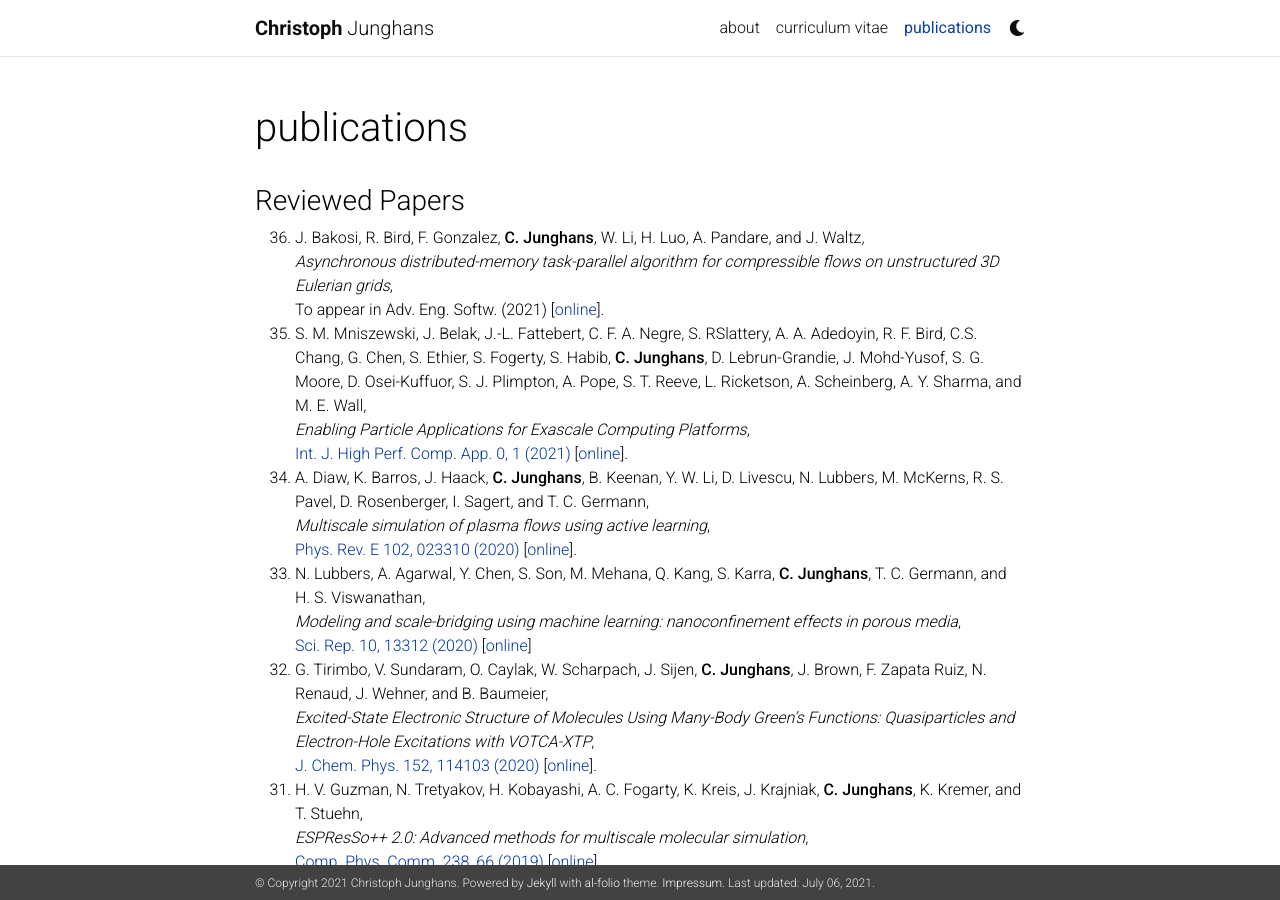
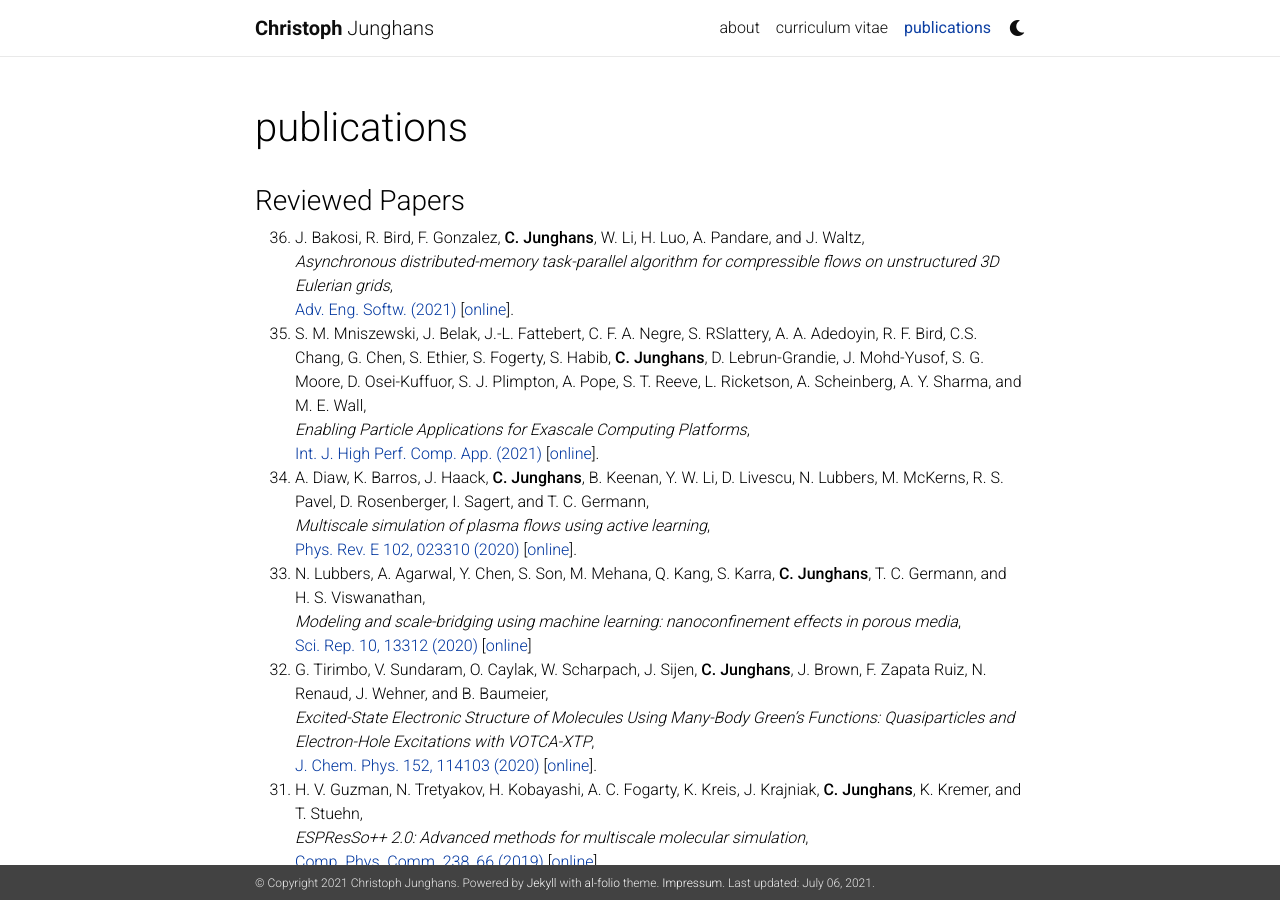
Before and after one commit to junghans/junghans.github.io, a Jekyll site: the page built from _pages/publications.md, in a window 1280 px wide and 900 px high. Built offline with Jekyll 4.4.1, drawn with Linux system fonts in a browser that asks for light colours; nearby versions of some CDN libraries; a style sheet for code colours, icons or effects is not loaded.

Commit message:
pub: update quinoa paper

```diff
--- a/_pages/publications.md
+++ b/_pages/publications.md
@@ -12,10 +12,10 @@
 
 0. J. Bakosi, R. Bird, F. Gonzalez, **C. Junghans**, W. Li, H. Luo, A. Pandare, and J. Waltz,<br>
    *Asynchronous distributed-memory task-parallel algorithm for compressible flows on unstructured 3D Eulerian grids*,<br>
-   To appear in Adv. Eng. Softw. (2021) [[online](2021b.pdf)].
+   [Adv. Eng. Softw. (2021)](https://doi.org/10.1016/j.advengsoft.2020.102962) [[online](2021b.pdf)].
 0. S. M. Mniszewski, J. Belak, J.-L. Fattebert, C. F. A. Negre, S. RSlattery, A. A. Adedoyin, R. F. Bird, C.S. Chang, G. Chen, S. Ethier, S. Fogerty, S. Habib, **C. Junghans**, D. Lebrun-Grandie, J. Mohd-Yusof, S. G. Moore, D. Osei-Kuffuor, S. J. Plimpton, A. Pope, S. T. Reeve, L. Ricketson, A. Scheinberg, A. Y. Sharma, and M. E. Wall,<br>
    *Enabling Particle Applications for Exascale Computing Platforms*,<br>
-   [Int. J. High Perf. Comp. App. 0, 1 (2021)](https://doi.org/10.1177/10943420211022829) [[online](2021a.pdf)].
+   [Int. J. High Perf. Comp. App. (2021)](https://doi.org/10.1177/10943420211022829) [[online](2021a.pdf)].
 0. A. Diaw, K. Barros, J. Haack, **C. Junghans**, B. Keenan, Y. W. Li, D. Livescu, N. Lubbers, M. McKerns, R. S. Pavel, D. Rosenberger, I. Sagert, and T. C. Germann,<br>
    *Multiscale simulation of plasma flows using active learning*,<br>
    [Phys. Rev. E 102, 023310 (2020)](https://doi.org/10.1103/PhysRevE.102.023310) [[online](2020c.pdf)].
```
Also changed, not shown: 1 other file.
